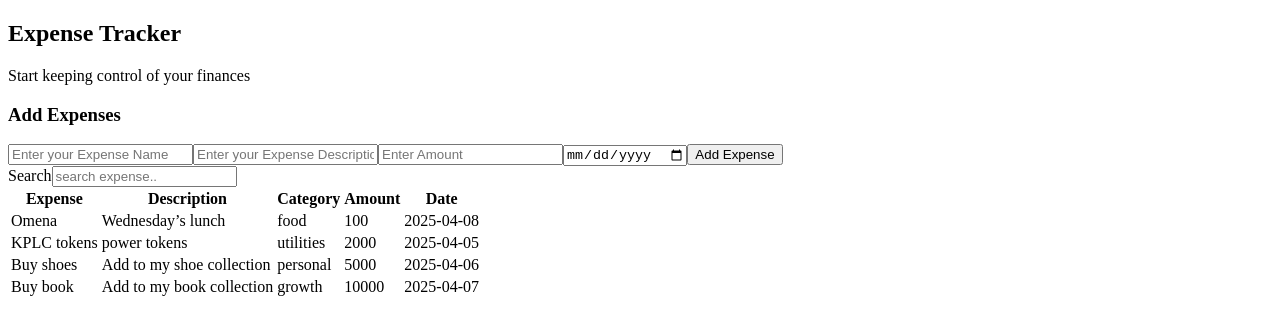
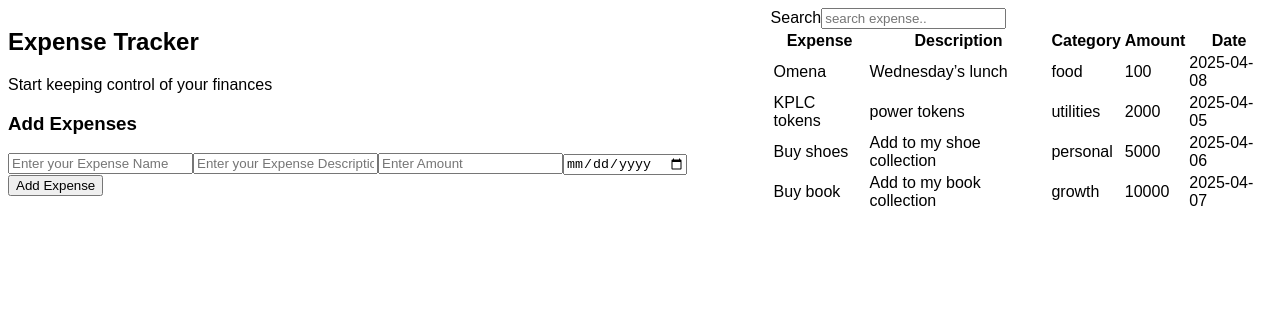
Before and after one commit to BakariJuma1/expense-tracker, a React (Vite) app: page / in a window 1280 px wide. Shown: the top 334 px of the page. Built offline with nearby package versions, Linux system fonts and the light colour scheme.

Commit message:
styling my app

```diff
--- a/src/index.css
+++ b/src/index.css
@@ -0,0 +1,5 @@
+.appContainer {
+  display: flex;
+  height: 100vh;
+  font-family: arial, sans-serif;
+}
```
